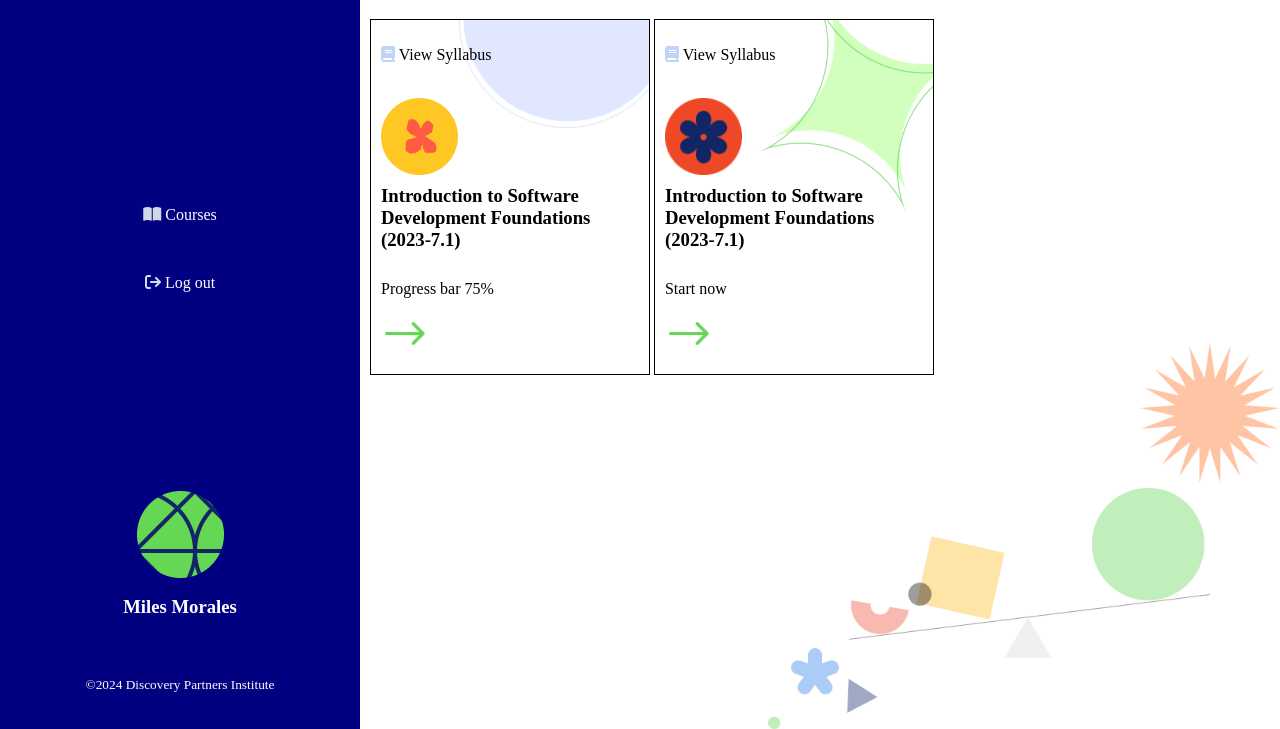
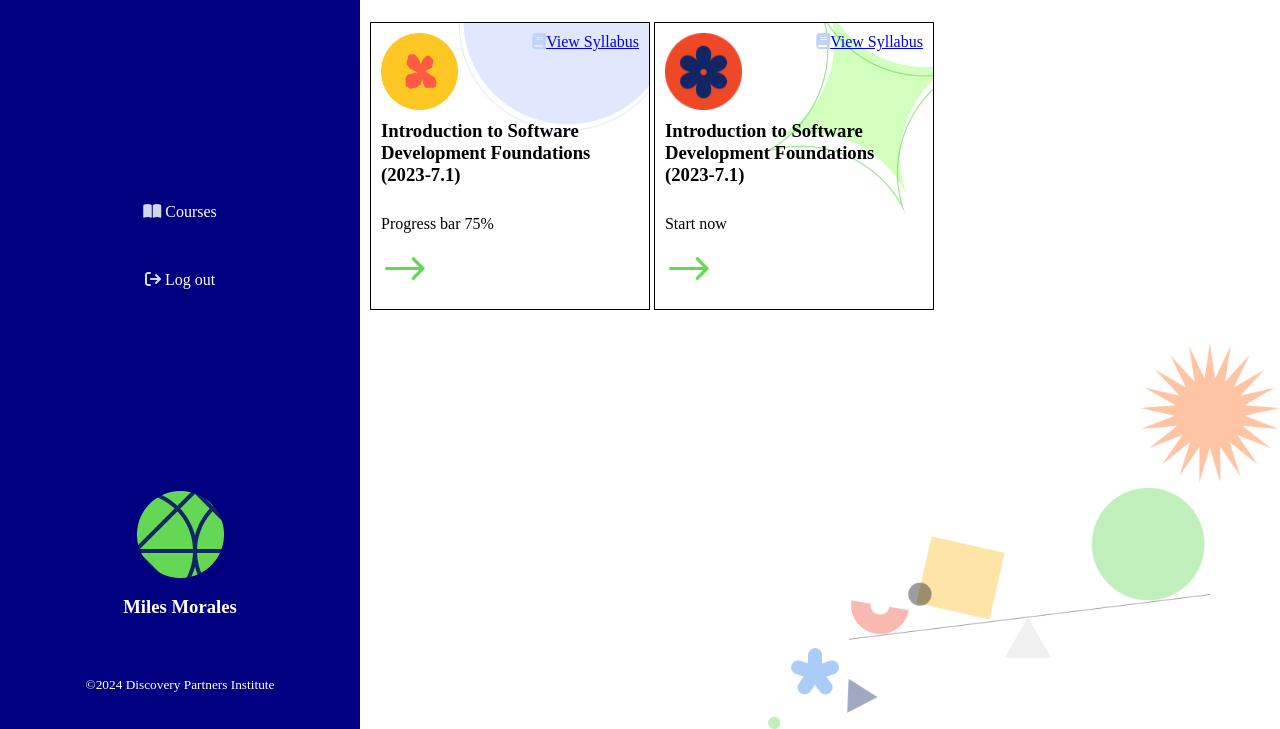
Before and after one commit to brendareyes-techprep/take_home_assignment, a website: page index.html in a window 1280 px wide. Shown: the part 71-800 px from the top of the page. Drawn offline with Linux system fonts and the light colour scheme.

Commit message:
finally got view syllabus to work

```diff
--- a/index.html
+++ b/index.html
@@ -36,8 +36,9 @@
             </div>
             <div>
                 <div class="card card1">
-                    <p><a class="syllabus-link" href="#"><i class="fa-solid fa-book" style="color: #c0d4f7;"></i></a> View Syllabus</p>
-                    <br>
+                    <div class="syllabus-wrapper">
+                        <a class="syllabus-link" href="#"><i class="fa-solid fa-book" style="color: #c0d4f7;"></i>View Syllabus</a>
+                    </div>
                     <img class="course-icon" src="assets/card thumbnail.png" alt="Course Icon">
                     <h3 class="course-name">Introduction to Software Development Foundations (2023-7.1)</h3>
                     <div class="space"></div>
@@ -45,8 +46,9 @@
                     <a href="#" class="arrow-link"></a>
                 </div>
                 <div class="card card2">
-                    <p><a class="syllabus-link" href="#"><i class="fa-solid fa-book" style="color: #c0d4f7;"></i></a> View Syllabus</p>
-                    <br>
+                    <div class="syllabus-wrapper">
+                        <a class="syllabus-link" href="#"><i class="fa-solid fa-book" style="color: #c0d4f7;"></i>View Syllabus</a>
+                    </div>
                     <img class="course-icon" src="assets/card thumbnail 2.png" alt="Course Icon">
                     <h3 class="course-name">Introduction to Software Development Foundations (2023-7.1)</h3>
                     <div class="space"></div>
--- a/styles.css
+++ b/styles.css
@@ -35,14 +35,14 @@ body {
     align-items: center;
     justify-content: center;
     width: 100%;
-    margin-top: 10px;
+    margin-top: 5px;
     padding-top: 10px;
 }
 .icon-link {
     color: white;
 }
-.icon-link:hover {
-    color: orange;
+.icon-link:hover i {
+    color: orange !important;
 }
 .user {
     display: flex;
@@ -91,7 +91,7 @@ body {
     border: 1px solid black;
 }
 .syllabus-link {
-    justify-content: end;
+    position: absolute;
     top: 10px;
     right: 10px;
 }
```
